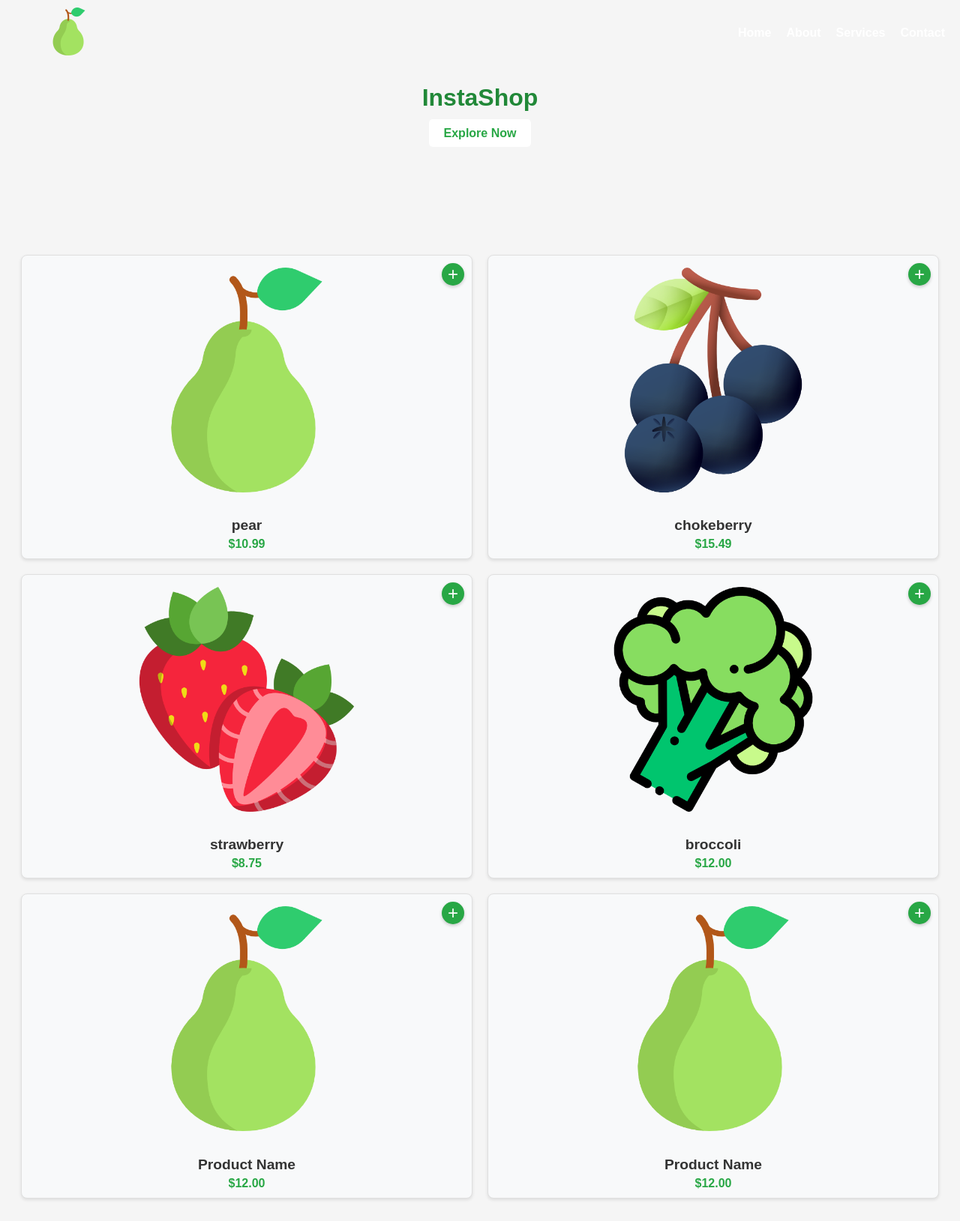
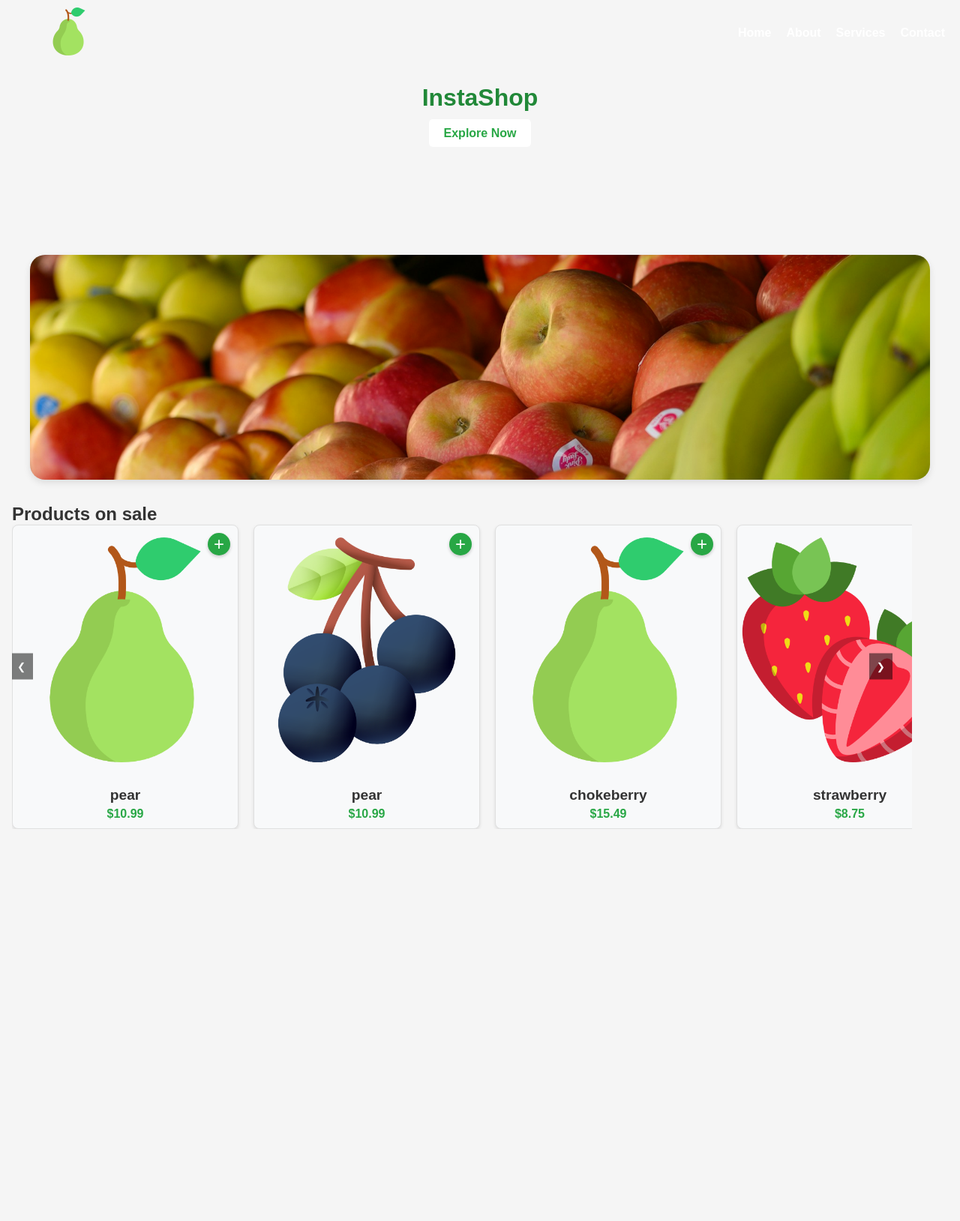
Before and after one commit to Gomezzzer/instacart_clone, a Django app: page / in a window 1280 px wide. Shown: the whole page at 75% size. After the commit the page ends 1106 px from the top, so only its background shows below. Run offline with Django 5.2, Linux system fonts and the light colour scheme.

Commit message:
landing page image

```diff
--- a/shop/static/landing-page/scripts.js
+++ b/shop/static/landing-page/scripts.js
@@ -5,3 +5,68 @@ const navLinks = document.getElementById('nav-links');
 menuIcon.addEventListener('click', () => {
     navLinks.classList.toggle('active');
 });
+
+
+
+
+const prevBtn = document.querySelector('.prev-btn');
+    const nextBtn = document.querySelector('.next-btn');
+    const carouselContainer = document.querySelector('.carousel-container');
+    const productItems = document.querySelectorAll('.product');
+
+    // Clone the first and last product items
+    const firstItem = productItems[0];
+    const lastItem = productItems[productItems.length - 1];
+
+    // Create clones
+    const clonedFirstItem = firstItem.cloneNode(true);
+    const clonedLastItem = lastItem.cloneNode(true);
+
+    // Append the clones to the carousel container
+    carouselContainer.appendChild(clonedFirstItem);
+    carouselContainer.insertBefore(clonedLastItem, productItems[0]);
+
+    let index = 1;  // Start from the second item since the first item is now cloned at the start
+    const totalItems = productItems.length;
+
+    // Update the carousel display
+    function updateCarousel() {
+        const offset = -index * (productItems[0].offsetWidth + 20); // 20px for the gap between products
+        carouselContainer.style.transform = `translateX(${offset}px)`;
+    }
+
+    // Go to the next item
+    nextBtn.addEventListener('click', () => {
+        index++;
+
+        // If we reach the last item, move the carousel to the beginning
+        if (index >= totalItems) {
+            setTimeout(() => {
+                carouselContainer.style.transition = 'none'; // Disable transition for seamless jump
+                carouselContainer.style.transform = `translateX(0)`;
+                index = 1;  // Reset to first actual item (skip the cloned first item)
+            }, 500);  // Wait for the transition to finish before resetting
+        } else {
+            carouselContainer.style.transition = 'transform 0.5s ease';  // Re-enable transition
+        }
+
+        updateCarousel();
+    });
+
+    // Go to the previous item
+    prevBtn.addEventListener('click', () => {
+        index--;
+
+        // If we reach the first item, move the carousel to the last
+        if (index < 0) {
+            setTimeout(() => {
+                carouselContainer.style.transition = 'none'; // Disable transition for seamless jump
+                carouselContainer.style.transform = `translateX(${-(totalItems - 1) * (productItems[0].offsetWidth + 20)}px)`;
+                index = totalItems - 2;  // Set index to the last real item (skip the cloned last item)
+            }, 500);  // Wait for the transition to finish before resetting
+        } else {
+            carouselContainer.style.transition = 'transform 0.5s ease';  // Re-enable transition
+        }
+
+        updateCarousel();
+    });
--- a/shop/static/landing-page/styles.css
+++ b/shop/static/landing-page/styles.css
@@ -87,6 +87,7 @@ body {
     color: #218838;
     padding: 20px;
     margin-top: 60px; /* Offset for fixed navbar */
+    margin-bottom: -37rem;
 }
 
 .hero h1 {
@@ -116,34 +117,54 @@ body {
     background-color: #f8f9fa;
 }
 
-/* Product List Section */
-.product-list {
+/* Full-Width Image Section */
+.full-width-image-section {
+    margin: 2rem 0; /* Add spacing above and below the section */
     display: flex;
-    flex-wrap: wrap;
-    gap: 20px;
     justify-content: center;
-    margin: 30px 20px;
-    margin-top: -35rem;
+    align-items: center;
+}
+
+.full-width-image {
+    width: 95%; /* Almost full width with some margin on sides */
+    max-width: 1200px; /* Optional: limit max width for larger screens */
+    height: 300px; /* Set a specific height */
+    border-radius: 20px; /* Smooth rounded corners */
+    box-shadow: 0 4px 10px rgba(0, 0, 0, 0.1); /* Subtle shadow for a lifted effect */
+    object-fit: cover; /* Ensures the image covers the area without distortion */
+}
+
+
+/* Carousel Section */
+.carousel {
+    position: relative;
+    width: 100%;
+    max-width: 1200px;
+    margin: 30px auto;
+    overflow: hidden;
+    margin-left: 1rem;
+}
+
+.carousel-container {
+    display: flex;
+    transition: transform 0.5s ease;
 }
 
 .product {
-    width: calc(50% - 20px); /* Two per row on larger screens */
-    background-color: #f8f9fa; /* Light grey */
+    width: 300px;  /* Set a fixed width for each product */
+    background-color: #f8f9fa;
     border: 1px solid #e0e0e0;
     border-radius: 8px;
     overflow: hidden;
     box-shadow: 0 2px 4px rgba(0, 0, 0, 0.1);
     position: relative;
     text-align: center;
-    transition: transform 0.3s ease;
-}
-
-.product:hover {
-    transform: scale(1.05);
+    margin-right: 20px;
+    flex-shrink: 0;  /* Prevent products from shrinking */
 }
 
 .product img {
-    width: 50%;
+    width: 100%;
     height: auto;
     margin-top: 1rem;
 }
@@ -184,12 +205,41 @@ body {
     background-color: #218838;
 }
 
+/* Carousel Navigation Buttons */
+.prev-btn,
+.next-btn {
+    position: absolute;
+    top: 50%;
+    transform: translateY(-50%);
+    background-color: rgba(0, 0, 0, 0.5);
+    color: white;
+    border: none;
+    padding: 10px;
+    cursor: pointer;
+    z-index: 10;
+}
+
+.prev-btn {
+    left: -3px;
+}
+
+.next-btn {
+    right: 26px;
+}
+
+.prev-btn:hover,
+.next-btn:hover {
+    background-color: rgba(0, 0, 0, 0.8);
+}
+
+
+
 
 /* Responsive Design */
 @media screen and (max-width: 768px) {
     .menu-icon {
         display: flex;
-        margin-right: 2rem;
+        margin-right: 3rem;
     }
 
     .nav-links {
@@ -211,8 +261,30 @@ body {
         margin: 10px 0;
     }
 
+    .full-width-image {
+        width: 90%; /* Slightly smaller width on mobile for better fit */
+        height: 200px; /* Reduce height for smaller screens */
+        border-radius: 15px; /* Slightly smaller border radius for a balanced look */
+        margin-left: .8rem;
+    }
+
     .product {
-        width: calc(50% - 20px); /* Two per row on mobile */
+        width: 45%;  /* Two items per row on mobile */
+        margin-top: 2rem;
     }
 
 }
+
+@media screen and (max-width: 480px) {
+    .product {
+        width: 32%;  /* One item per row on very small screens */
+        margin-top: 2rem;
+    }
+
+    .full-width-image {
+        width: 93%; /* Utilize the full screen width on very small devices */
+        height: 150px; /* Further reduce height for very small screens */
+        border-radius: 10px; /* Smaller radius to match tighter spaces */
+    }
+
+}
--- a/shop/templates/index.html
+++ b/shop/templates/index.html
@@ -39,23 +39,34 @@
         </div>
     </section>
 
-    <section class="product-list">
+    <!-- Full-Width Image Section -->
+    <section class="full-width-image-section">
+        <img src="{% static 'landing-page/images/produce.jpg' %}" alt="Showcase Image" class="full-width-image">
+    </section>
+
+    <!-- Carousel Section -->
+    <section class="carousel">
+        <h2>Products on sale</h2>
+        <div class="carousel-container">
+            <!-- Product 1 -->
             <div class="product">
                 <div class="add-icon">+</div>
-            <img src="{% static 'landing-page/images/pear.png' %}" alt="Product 1" class="product-image">
+                <img src="{% static 'landing-page/images/chokeberry.png' %}" alt="Product 1" class="product-image">
                 <div class="product-details">
                     <h3>pear</h3>
                     <p>$10.99</p>
                 </div>
             </div>
+            <!-- Product 2 -->
             <div class="product">
                 <div class="add-icon">+</div>
-            <img src="{% static 'landing-page/images/chokeberry.png' %}" alt="Product 2" class="product-image">
+                <img src="{% static 'landing-page/images/pear.png' %}" alt="Product 2" class="product-image">
                 <div class="product-details">
                     <h3>chokeberry</h3>
                     <p>$15.49</p>
                 </div>
             </div>
+            <!-- Product 3 -->
             <div class="product">
                 <div class="add-icon">+</div>
                 <img src="{% static 'landing-page/images/strawberry.png' %}" alt="Product 3" class="product-image">
@@ -64,6 +75,7 @@
                     <p>$8.75</p>
                 </div>
             </div>
+            <!-- Product 4 -->
             <div class="product">
                 <div class="add-icon">+</div>
                 <img src="{% static 'landing-page/images/broccoli.png' %}" alt="Product 4" class="product-image">
@@ -72,23 +84,32 @@
                     <p>$12.00</p>
                 </div>
             </div>
+            <!-- Product 5 -->
             <div class="product">
                 <div class="add-icon">+</div>
-            <img src="{% static 'landing-page/images/pear.png' %}" alt="Product 4" class="product-image">
+                <img src="{% static 'landing-page/images/pear.png' %}" alt="Product 5" class="product-image">
                 <div class="product-details">
-                <h3>Product Name</h3>
-                <p>$12.00</p>
+                    <h3>pear</h3>
+                    <p>$10.99</p>
                 </div>
             </div>
+            <!-- Product 6 -->
             <div class="product">
                 <div class="add-icon">+</div>
-            <img src="{% static 'landing-page/images/pear.png' %}" alt="Product 4" class="product-image">
+                <img src="{% static 'landing-page/images/pear.png' %}" alt="Product 6" class="product-image">
                 <div class="product-details">
-                <h3>Product Name</h3>
-                <p>$12.00</p>
+                    <h3>pear</h3>
+                    <p>$10.99</p>
                 </div>
             </div>
+        </div>
+
+        <!-- Carousel Navigation Arrows -->
+        <button class="prev-btn">&#10094;</button>
+        <button class="next-btn">&#10095;</button>
     </section>
+
+
 
     <script src="{% static 'landing-page/scripts.js' %}"></script>
 </body>
```
Also changed, not shown: shop/static/landing-page/images/produce.jpg (added). Lines whose indentation alone changed are shown as unchanged.
